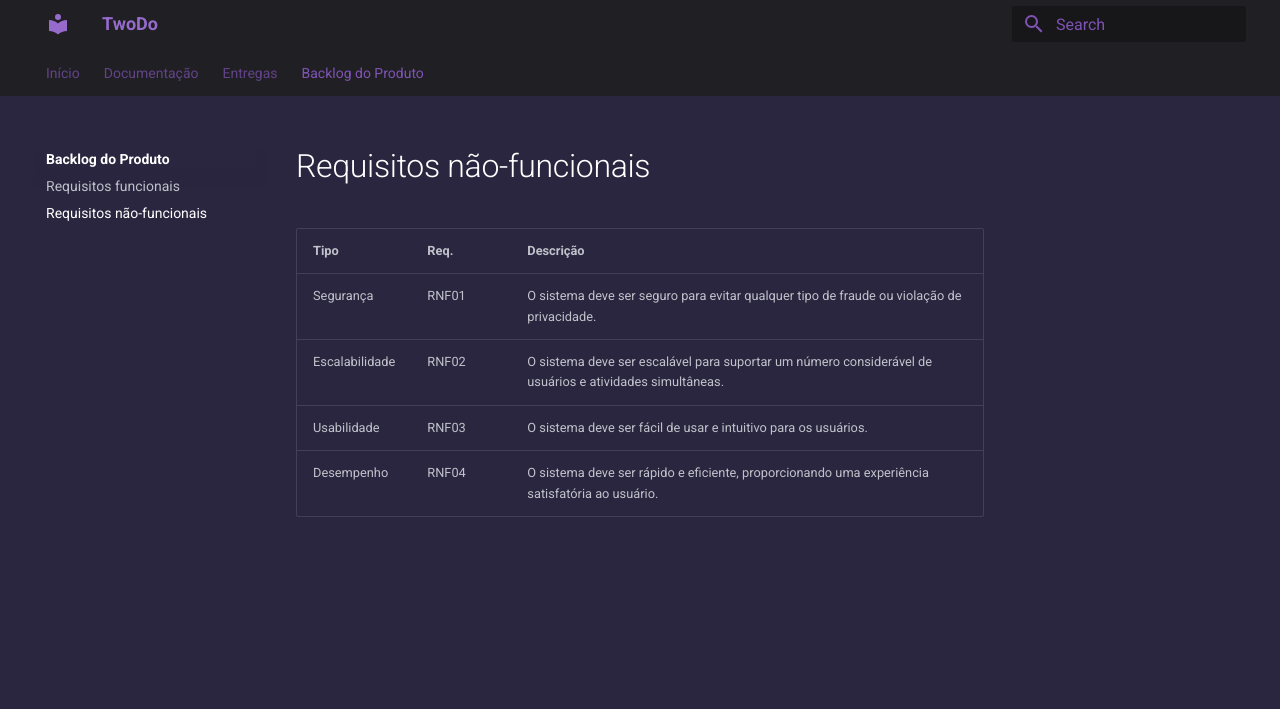
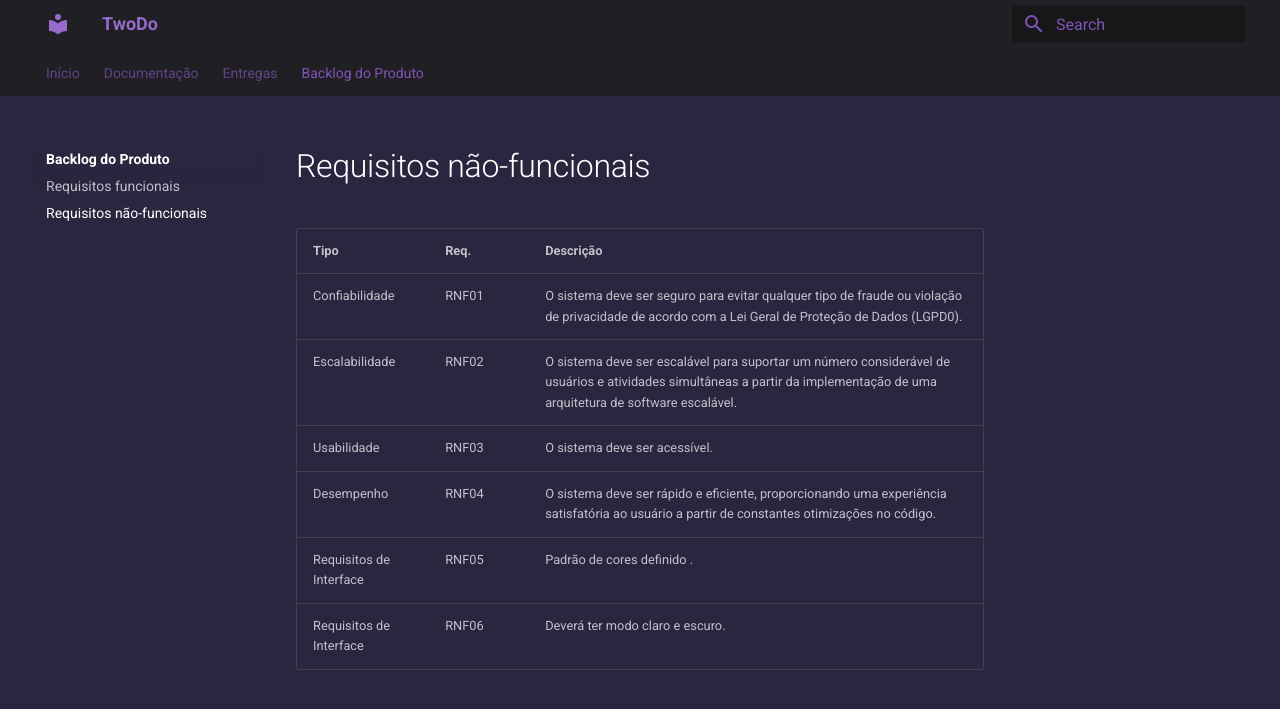
Before and after one commit to mdsreq-fga-unb/2023.1-TwoDo, an MkDocs documentation site: the page built from docs/backlog/nao-funcionais.md, in a window 1280 px wide. Shown: the top 709 px of the page. Built offline with MkDocs 1.6.1 and Material for MkDocs 9.7.7, drawn with Linux system fonts in a browser that asks for light colours.

Commit message:
alterações nos req não funcionais

```diff
--- a/docs/backlog/nao-funcionais.md
+++ b/docs/backlog/nao-funcionais.md
@@ -1,6 +1,8 @@
 | Tipo | Req. | Descrição |
 | --- | --- | --- |
-| Segurança | RNF01 | O sistema deve ser seguro para evitar qualquer tipo de fraude ou violação de privacidade. |
-| Escalabilidade | RNF02 | O sistema deve ser escalável para suportar um número considerável de usuários e atividades simultâneas. |
-| Usabilidade | RNF03 | O sistema deve ser fácil de usar e intuitivo para os usuários. |
-| Desempenho | RNF04 | O sistema deve ser rápido e eficiente, proporcionando uma experiência satisfatória ao usuário. |
+| Confiabilidade | RNF01 | O sistema deve ser seguro para evitar qualquer tipo de fraude ou violação de privacidade de acordo com a Lei Geral de Proteção de Dados (LGPD0).  |
+| Escalabilidade | RNF02 | O sistema deve ser escalável para suportar um número considerável de usuários e atividades simultâneas a partir da implementação de uma arquitetura de software escalável. |
+| Usabilidade | RNF03 | O sistema deve ser acessível. |
+| Desempenho | RNF04 | O sistema deve ser rápido e eficiente, proporcionando uma experiência satisfatória ao usuário a partir de constantes otimizações no código.|
+| Requisitos de Interface | RNF05 | Padrão de cores definido . |
+| Requisitos de Interface | RNF06 | Deverá ter modo claro e escuro. |
```
Also changed, not shown: docs/backlog/index.md (+6 -1 lines).
